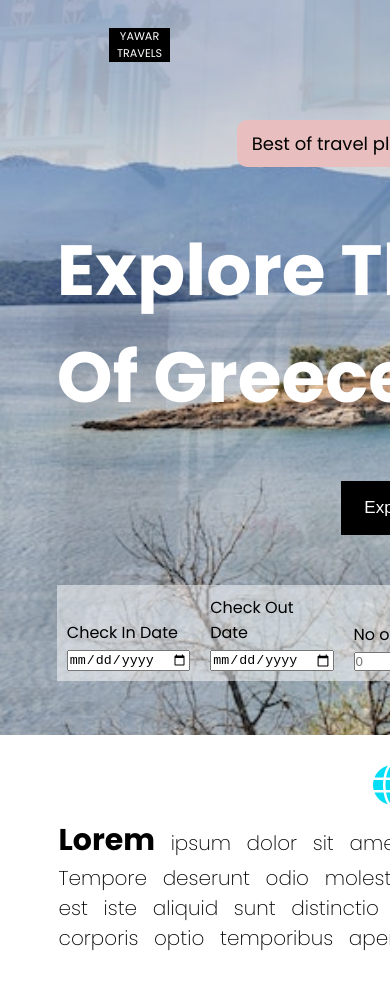
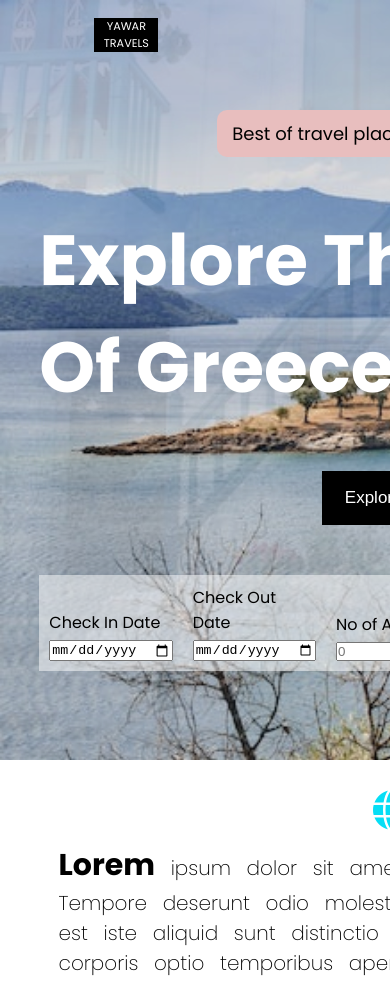
Before and after one commit to Boss-Rohan/Travel, a plain HTML site: page index.html in a window 390 px wide. Shown: the top 981 px of the page. Drawn offline with nearby package versions, Linux system fonts and the light colour scheme.

Commit message:
Update style.css

```diff
--- a/style.css
+++ b/style.css
@@ -405,7 +405,7 @@ justify-content: space-between;
    @media  (max-width:786px){
       .banner{
         width:786px;
-        padding: 10px 5%;
+
       }
 .banner p{
     font-size: 0.7rem;
```
